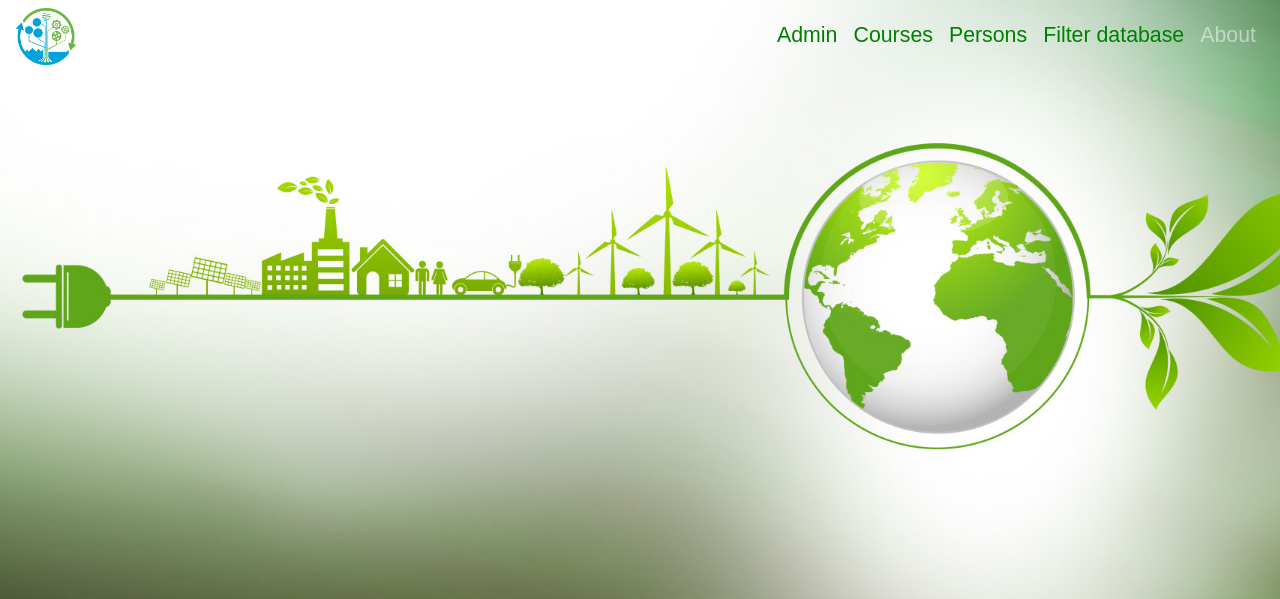
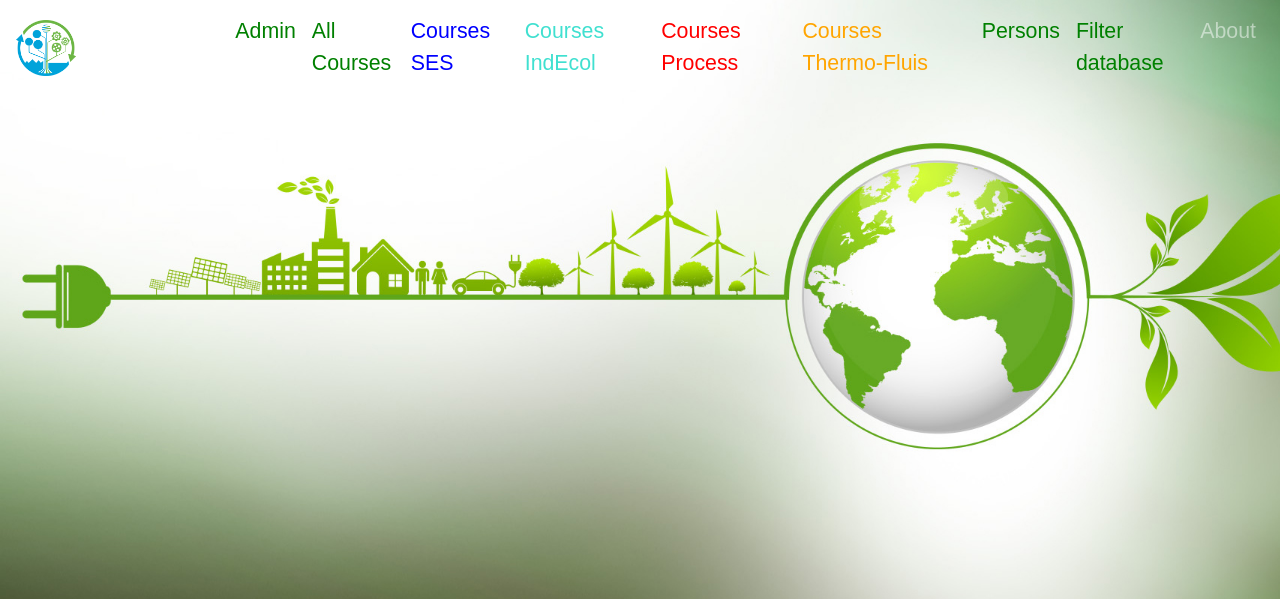
Before and after one commit to EPTadmin/db_teaching_ept, a Django app: page /courses/ in a window 1280 px wide. Shown: the top 599 px of the page. Run offline with Django 4.2, Linux system fonts and the light colour scheme; data comes from the database, SQL or seed files in the repository; some libraries are stand-ins or nearby versions; some web fonts are replaced.

Commit message:
one page per group -> list courses

```diff
--- a/app_teaching/models.py
+++ b/app_teaching/models.py
@@ -21,7 +21,12 @@ groupe_choices = (
     ('Ext','Ext'),
 )
 
-
+course_group_choices = (
+    ('s','s'),
+    ('p','p'),
+    ('t','t'),
+    ('i','i'),
+)
 
 course_type_choices = (
     ('O1','O1'),
@@ -64,6 +69,9 @@ class Course(models.Model):
     )
 
     type = models.CharField(choices = course_type_choices,
+                            max_length=3,
+                            default='-')
+    group = models.CharField(choices = course_group_choices,
                             max_length=3,
                             default='-')
     semester = models.CharField(choices = semester_type_choices,
--- a/app_teaching/templates/base.html
+++ b/app_teaching/templates/base.html
@@ -26,9 +26,21 @@
                     <a class="nav-link" style="color:green" href="{% url 'admin' %}">Admin</a>
                 </li>
                 <li class="nav-item">
-                    <a class="nav-link" style="color:green" href="{% url 'courses' %}">Courses</a>
+                    <a class="nav-link" style="color:green" href="{% url 'courses' %}">All Courses</a>
                 </li>
 
+                <li class="nav-item">
+                    <a class="nav-link" style="color:blue" href="{% url 'courses_ses' %}">Courses SES</a>
+                </li>
+                <li class="nav-item">
+                    <a class="nav-link" style="color:turquoise" href="{% url 'courses_indecol' %}">Courses IndEcol</a>
+                </li>
+                <li class="nav-item">
+                    <a class="nav-link" style="color:red" href="{% url 'courses_process' %}">Courses Process</a>
+                </li>
+                <li class="nav-item">
+                    <a class="nav-link" style="color:orange" href="{% url 'courses_thermo' %}">Courses Thermo-Fluis</a>
+                </li>
                 <li class="nav-item">
                     <a class="nav-link" style="color:green" href="{% url 'persons' %}">Persons</a>
                 </li>
--- a/app_teaching/urls.py
+++ b/app_teaching/urls.py
@@ -7,6 +7,10 @@ urlpatterns = [
     path('about', views.about, name = 'about'),
     path('admin', views.admin, name = 'admin'),
     path('courses/', views.courses, name = 'courses'),
+    path('courses_ses/', views.courses_ses, name = 'courses_ses'),
+    path('courses_indecol/', views.courses_indecol, name = 'courses_indecol'),
+    path('courses_process/', views.courses_process, name = 'courses_process'),
+    path('courses_thermo/', views.courses_thermo, name = 'courses_thermo'),
     path('persons/', views.persons, name = 'persons'),
     path('course/<str:pk>', views.CourseDetailView.as_view(), name = 'course_details'),
     path('person/<str:pk>', views.PersonDetailView.as_view(), name = 'person_details'),
--- a/app_teaching/views.py
+++ b/app_teaching/views.py
@@ -22,7 +22,18 @@ def about(request):
 def courses(request):
     all_courses = models.Course.objects.all()
     return render(request,'courses.html',{'courses': all_courses})
-
+def courses_ses(request):
+    all_courses_ses = models.Course.objects.all()
+    return render(request,'courses_ses.html',{'courses_ses': all_courses_ses})
+def courses_indecol(request):
+    all_courses_indecol = models.Course.objects.all()
+    return render(request,'courses_indecol.html',{'courses_indecol': all_courses_indecol})
+def courses_process(request):
+    all_courses_process = models.Course.objects.all()
+    return render(request,'courses_process.html',{'courses_process': all_courses_process})
+def courses_thermo(request):
+    all_courses_thermo = models.Course.objects.all()
+    return render(request,'courses_thermo.html',{'courses_thermo': all_courses_thermo})
 def persons(request):
     all_persons= models.Person.objects.all()
     return render(request,'persons.html',{'persons': all_persons})
```
Also changed, not shown: app_teaching/admin.py (+12 -4 lines), app_teaching/templates/courses_indecol.html (added, +21 -0 lines), app_teaching/templates/courses_process.html (added, +21 -0 lines), app_teaching/templates/courses_ses.html (added, +21 -0 lines), app_teaching/templates/courses_thermo.html (added, +21 -0 lines), app_teaching/migrations/0011_course_group.py (added), app_teaching/migrations/0012_alter_course_group.py (added), app_teaching/migrations/0013_alter_course_group.py (added).
